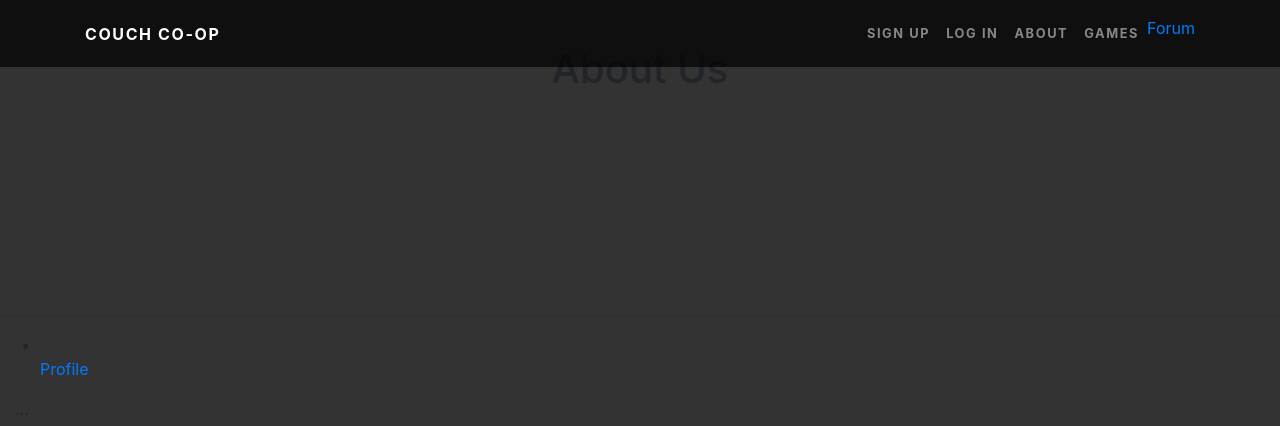
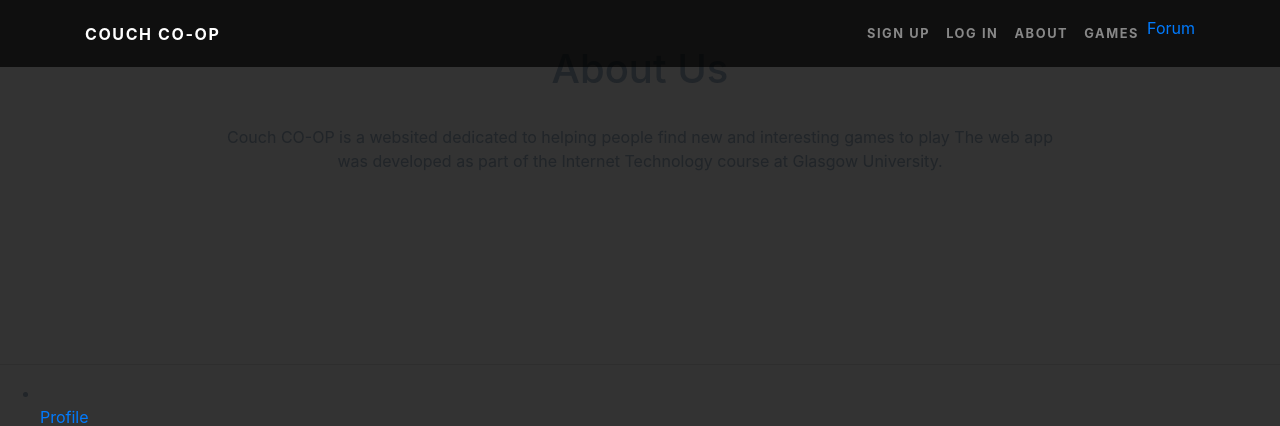
Before and after one commit to NickyGibb/couch, a Django app: page /dice/about/ in a window 1280 px wide. Shown: the top 426 px of the page. Run offline with Django 3.2, Linux system fonts and the light colour scheme; some libraries are stand-ins or nearby versions.

Commit message:
changes to html

```diff
--- a/dice/admin.py
+++ b/dice/admin.py
@@ -4,7 +4,7 @@ from __future__ import unicode_literals
 from django.contrib import admin
 
 from dice.models import User, Game, Category
-from dice.models import UserProfile
+from dice.models import UserProfile, Event
 
 
 
@@ -21,6 +21,8 @@ class UserAdmin(admin.ModelAdmin):
     prepopulated_fields = {'slug': ('user_name',)}
     list_display = ('user_name','user_email', 'user_views', 'user_endorsements', 'user_image')
 
+class UserProfileAdmin(admin.ModelAdmin):
+    list_display = ('user_name', 'picture', 'bio', 'player_endorsements', 'player_location', 'games_list')
 
 
 
--- a/dice/views.py
+++ b/dice/views.py
@@ -1,7 +1,7 @@
 # -*- coding: utf-8 -*-
 from __future__ import unicode_literals
 from django.shortcuts import redirect
-from django.http import HttpResponse
+from django.http import HttpResponse, HttpResponseRedirect
 from django.shortcuts import render
 from django.contrib.auth import login, authenticate
 from django.contrib.auth.forms import UserCreationForm
--- a/static/CSS/home.css
+++ b/static/CSS/home.css
@@ -2,7 +2,7 @@
 .masthead {
   height: 100vh;
   min-height: 500px;
-  background-image:src="{% static\images\website_image\alien-arcade-background.jpg' %}" ;
+  background-image:src="{% static\images\website_image\couch co-op home.png' %}" ;
   background-size: cover;
   background-position: center;
   background-repeat: no-repeat;
--- a/templates/dice/about.html
+++ b/templates/dice/about.html
@@ -23,6 +23,8 @@ AboutUs
                 <h1>About Us</h1><br>
                 <div class="content">
                     <p>
+                        Couch CO-OP is a websited dedicated to helping people find new and interesting games to play
+                        The web app was developed as part of the Internet Technology course at Glasgow University.
                     </p>
 
                     <br><br><br><br><br><br>
--- a/templates/dice/base.html
+++ b/templates/dice/base.html
@@ -13,7 +13,7 @@
   <link href="https://fonts.googleapis.com/css?family=Lato:100,100i,300,300i,400,400i,700,700i,900,900i" rel="stylesheet">
 
   <!-- Custom styles for this template -->
-  <link href="css/base.css" rel="stylesheet">
+  <link href="CSS/base.css" rel="stylesheet">
 
 
 
@@ -34,16 +34,16 @@
       <div class="collapse navbar-collapse" id="navbarResponsive">
         <ul class="navbar-nav ml-auto">
           <li class="nav-item">
-            <a class="nav-link" href="{% url 'register' %}">Sign Up</a>
+            <a class="nav-link" href="{% url 'dice/register' %}">Sign Up</a>
           </li>
           <li class="nav-item">
-            <a class="nav-link" href="{% url 'login' %}">Log In</a>
+            <a class="nav-link" href="{% url 'dice/login' %}">Log In</a>
           </li>
             <li class="nav-item">
-            <a class="nav-link" href="{% url 'about' %}">About</a>
+            <a class="nav-link" href="{% url 'dice/about' %}">About</a>
           </li>
             <li class="nav-item">
-            <a class="nav-link" href="{% url 'game' %}">Games</a>
+            <a class="nav-link" href="{% url 'dice/game' %}">Games</a>
           </li>
             <li class="nav-item">
               <a href="/dice/forum/">Forum</a>
--- a/templates/dice/home.html
+++ b/templates/dice/home.html
@@ -29,7 +29,6 @@ header class="masthead">
 
         <a href="/dice/forum/">Why not try and find a game using our Forum page?<br />
         <a href="/dice/game/"> Looking for a game to buy? <br />
-        <a href="/dice/user/"> Or are you looking for someone in particular? <br />
 
 
     </ul>
```
Also changed, not shown: static/images/website_image/couch co-op home.png (added).
